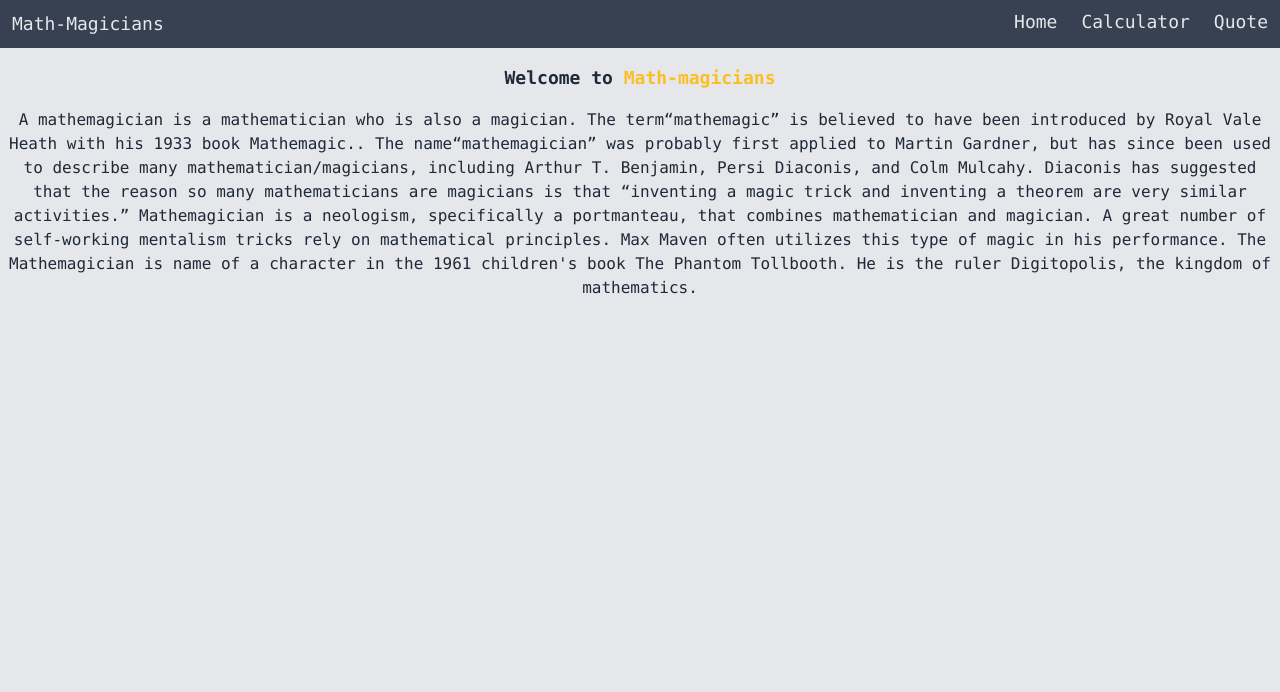
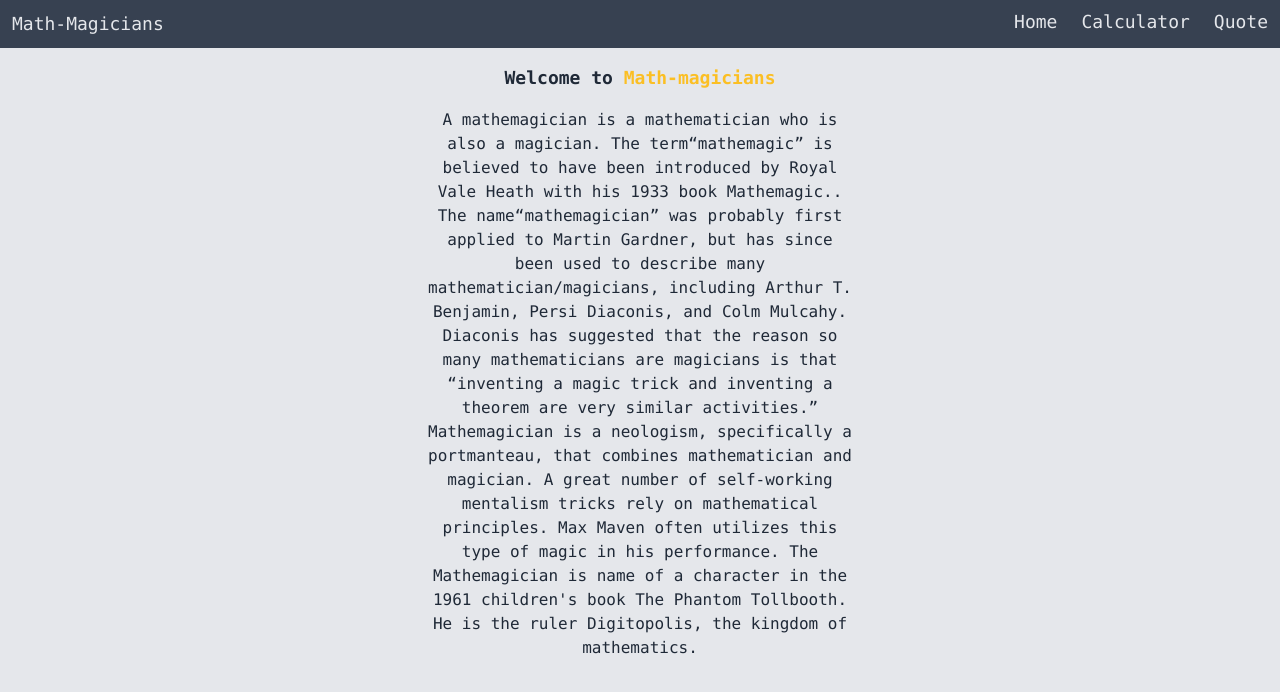
Before and after one commit to epinczinger/calculator, a React (Create React App) app: page / in a window 1280 px wide. Shown: the top 692 px of the page. Built offline with nearby package versions, Linux system fonts and the light colour scheme.

Commit message:
add max-w on home and quote

```diff
--- a/src/components/Home.js
+++ b/src/components/Home.js
@@ -2,7 +2,7 @@
 
 function Home() {
   return (
-    <div className="text-center px-2 text-gray-800 sm:animate-pulse">
+    <div className="text-center px-2 text-gray-800 sm:animate-pulse max-w-md mx-auto">
       <h1 className="py-4 text-lg font-bold">
         Welcome to
         {' '}
--- a/src/components/Quote.js
+++ b/src/components/Quote.js
@@ -2,7 +2,7 @@
 
 function Quote() {
   return (
-    <div className="text-gray-800 font-bold flex flex-col justify-center p-2">
+    <div className="text-gray-800 font-bold flex flex-col justify-center p-2 max-w-md mx-auto">
       <h3 className="text-xl text-center p-4 justify-self-start">
         Qu
         <span className="text-blue-400">ot</span>
```
